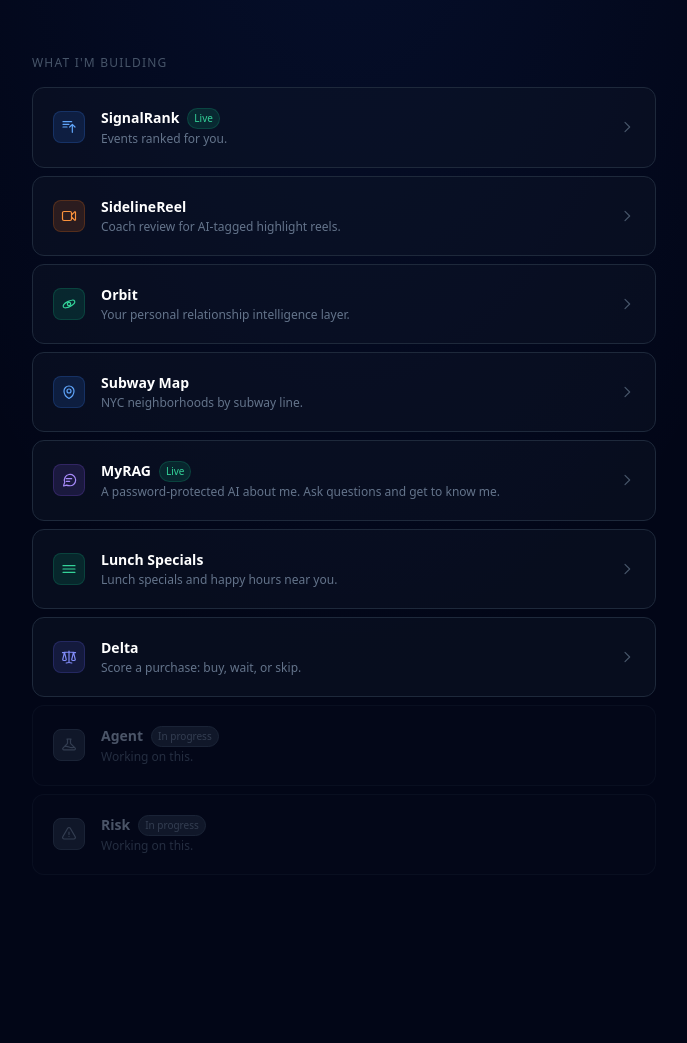
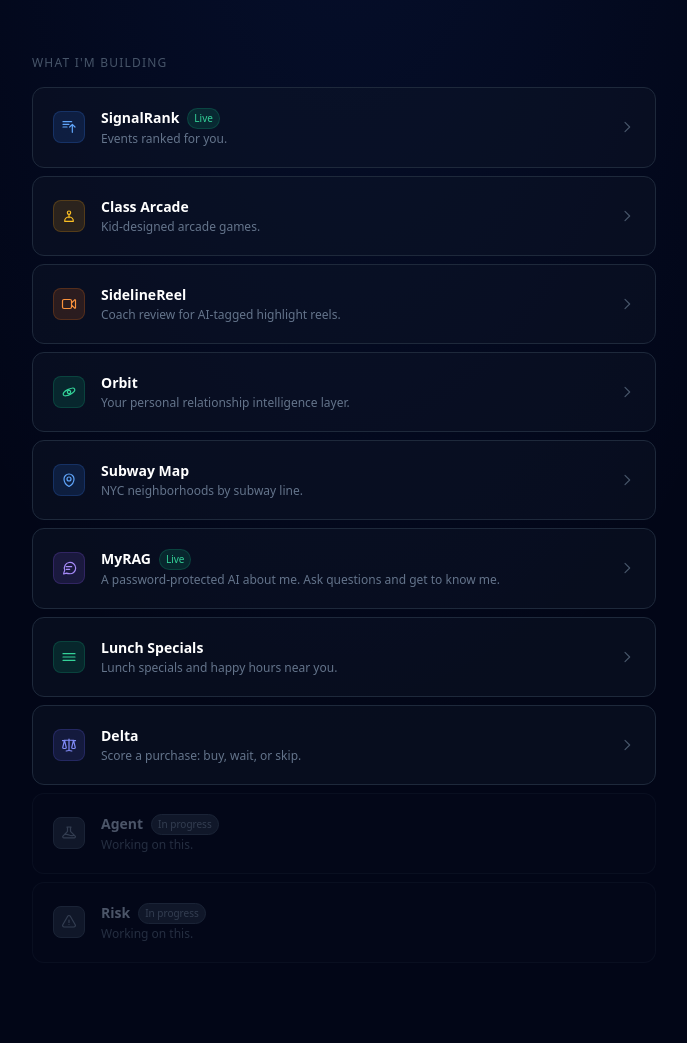
Before and after one commit to fiyinadeyera/fiyin-os, a Flask app: page / in a window 1280 px wide. Shown: the part 231-1274 px from the top of the page, without its empty margins (296-983 px from the left). Before the commit the page ends 1084 px from the top, so only its background shows below. Run offline with Flask 3, Linux system fonts and the light colour scheme; data that the repository does not hold is empty; some libraries are stand-ins or nearby versions; some web fonts are replaced.

Commit message:
Add Class Arcade card to the hub (after SignalRank) (#6)
Co-authored-by: Claude Opus 4.8 <noreply@anthropic.com>

```diff
--- a/templates/index.html
+++ b/templates/index.html
@@ -32,6 +32,27 @@
                             <span class="text-[10px] font-medium px-1.5 py-0.5 rounded-full bg-emerald-500/15 text-emerald-400 border border-emerald-500/20">Live</span>
                         </div>
                         <p class="text-xs text-slate-500">Events ranked for you.</p>
+                    </div>
+                </div>
+                <svg class="w-4 h-4 text-slate-600 group-hover:text-slate-400 transition-colors" fill="none" viewBox="0 0 24 24" stroke="currentColor" stroke-width="1.8">
+                    <path stroke-linecap="round" stroke-linejoin="round" d="M9 5l7 7-7 7"/>
+                </svg>
+            </a>
+
+            <a href="https://wemadegames.github.io/play/" target="_blank" class="group flex items-center justify-between p-5 rounded-xl border border-slate-800 hover:border-slate-600 bg-slate-900/40 hover:bg-slate-900/70 transition-all duration-150">
+                <div class="flex items-center gap-4">
+                    <div class="w-8 h-8 rounded-lg bg-amber-500/15 border border-amber-500/20 flex items-center justify-center flex-shrink-0">
+                        <svg class="w-4 h-4 text-amber-400" fill="none" viewBox="0 0 24 24" stroke="currentColor" stroke-width="1.8">
+                            <circle cx="12" cy="7" r="2.5"/>
+                            <path stroke-linecap="round" d="M12 9.5v5"/>
+                            <path stroke-linecap="round" stroke-linejoin="round" d="M5.5 20a6.5 6.5 0 0113 0z"/>
+                        </svg>
+                    </div>
+                    <div>
+                        <div class="flex items-center gap-2 mb-0.5">
+                            <span class="text-sm font-semibold text-white">Class Arcade</span>
+                        </div>
+                        <p class="text-xs text-slate-500">Kid-designed arcade games.</p>
                     </div>
                 </div>
                 <svg class="w-4 h-4 text-slate-600 group-hover:text-slate-400 transition-colors" fill="none" viewBox="0 0 24 24" stroke="currentColor" stroke-width="1.8">
```
